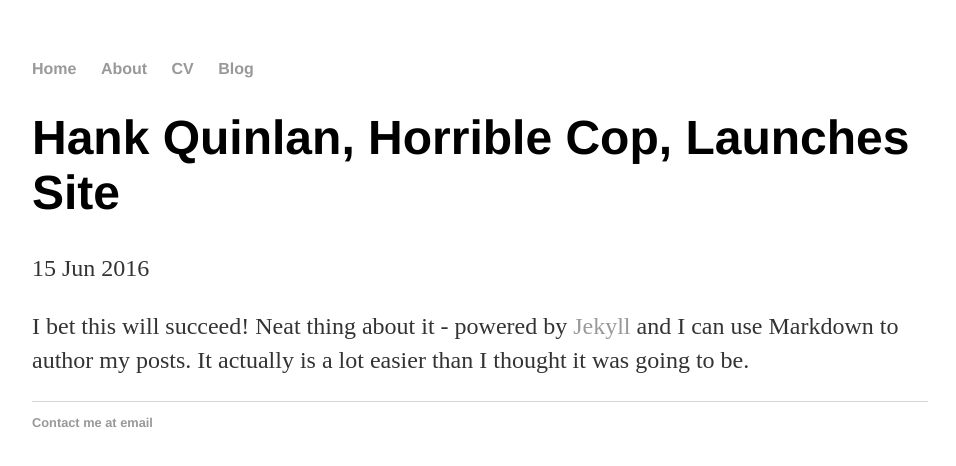
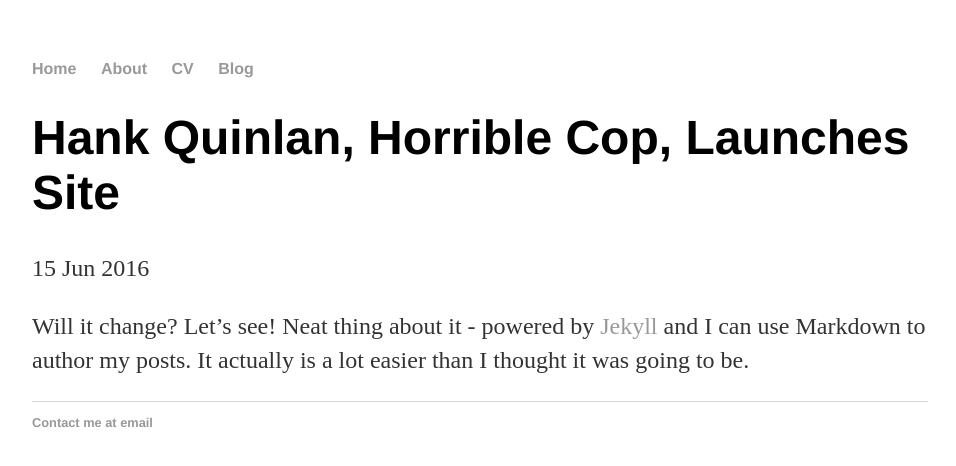
Before and after one commit to cxcollie/cxcollie.github.io, a Jekyll site: the page built from _posts/2016-06-15-first-personal-page.md, in a window 1280 px wide. Shown: the top 466 px of the page, without its empty margins (160-1116 px from the left). Built offline with Jekyll 4.4.1, drawn with Linux system fonts in a browser that asks for light colours.

Commit message:
small change in 06/15

```diff
--- a/_posts/2016-06-15-first-personal-page.md
+++ b/_posts/2016-06-15-first-personal-page.md
@@ -4,4 +4,4 @@
 date: 2016-06-15
 ---
 
-I bet this will succeed! Neat thing about it - powered by [Jekyll](http://jekyllrb.com) and I can use Markdown to author my posts. It actually is a lot easier than I thought it was going to be.
+Will it change? Let's see! Neat thing about it - powered by [Jekyll](http://jekyllrb.com) and I can use Markdown to author my posts. It actually is a lot easier than I thought it was going to be.
```
